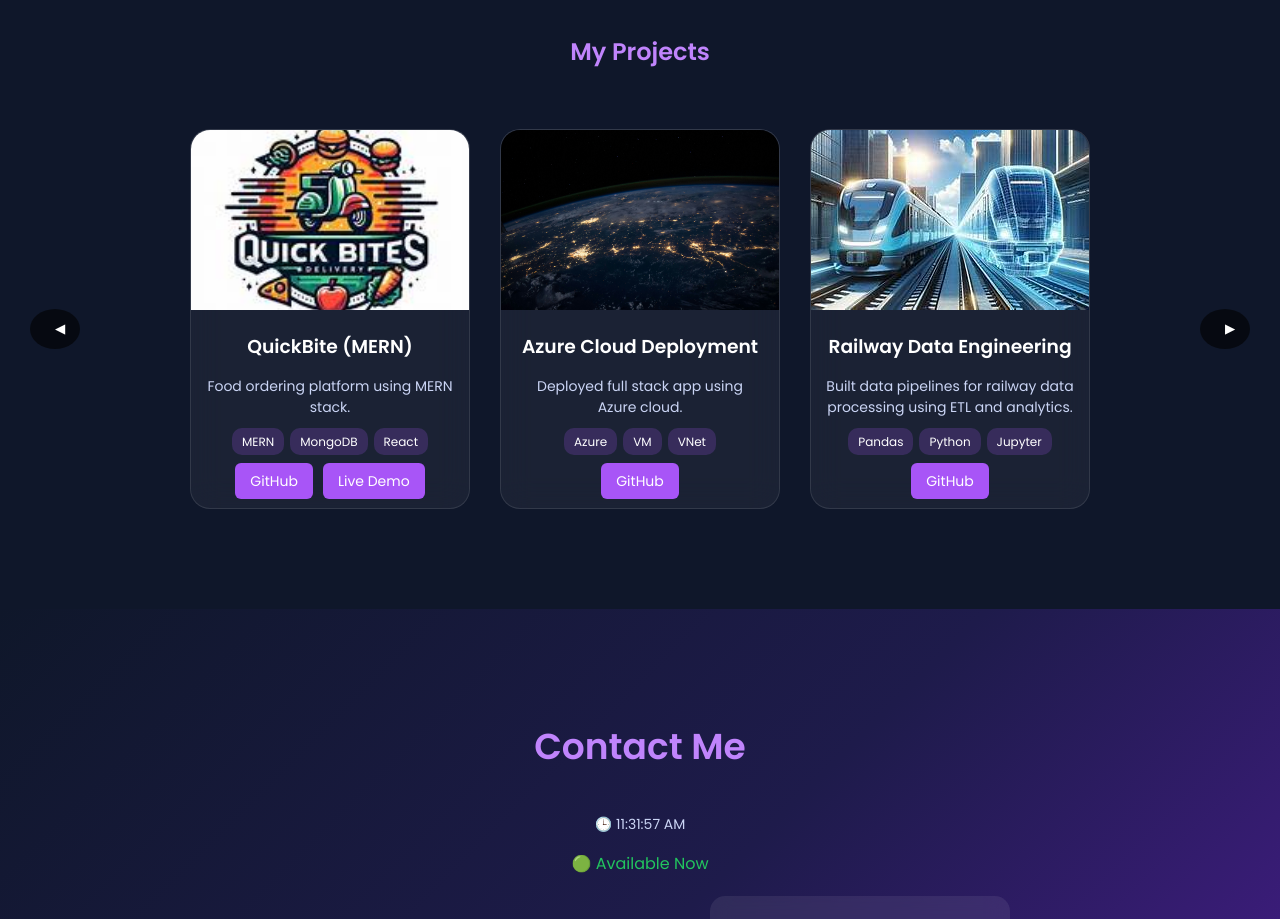
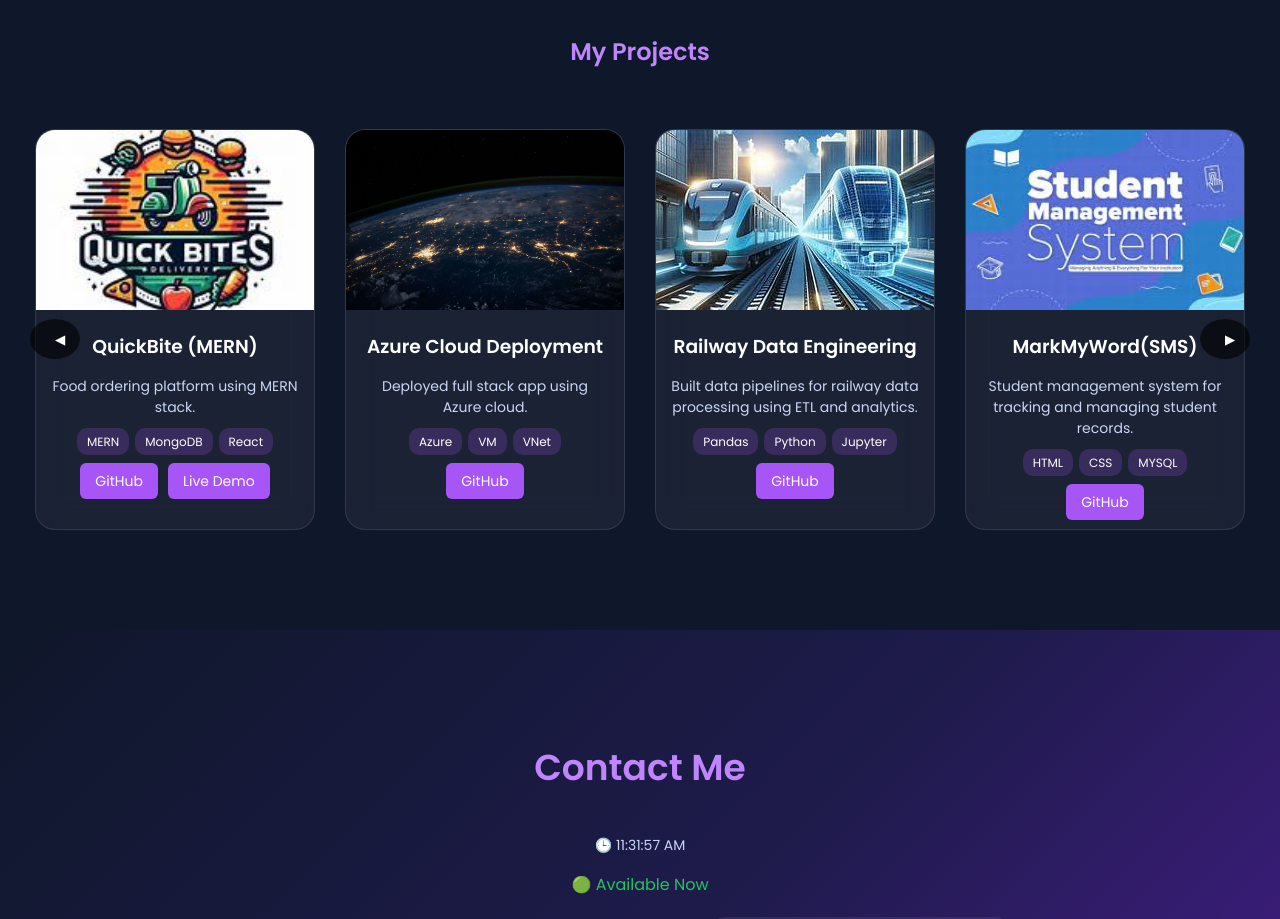
Before and after one commit to Aradhana-Mohanty2000/portfolio, a React (Create React App) app: page / in a window 1280 px wide. Shown: the part 4040-4959 px from the top of the page. Built offline with nearby package versions, Linux system fonts and the light colour scheme.

Commit message:
project added

```diff
--- a/src/components/Projects.jsx
+++ b/src/components/Projects.jsx
@@ -2,8 +2,9 @@ import './Projects.css';
 import ProjectCard from './ProjectCard';
 
 import railwayImg from '../assets/railwayde.jpg';
-import azureImg from '../assets/azurecd.jpg';   // ✅ fixed
+import azureImg from '../assets/azurecd.jpg';
 import quickImg from '../assets/quickb.jpg';
+import studentImg from '../assets/studentms.jpg'
 
 import { useRef } from "react";
 
@@ -58,6 +59,13 @@ function Projects() {
             github="https://github.com/Aradhana-Mohanty2000/railway-data-engineering"
           />
 
+          <ProjectCard
+            image={studentImg}
+            title="MarkMyWord(SMS)"
+            desc="Student management system for tracking and managing student records."
+            tags={["HTML", "CSS", "MYSQL"]}
+            github="https://github.com/Aradhana-Mohanty2000/markmywords"
+          />
         </div>
 
         {/* RIGHT BUTTON */}
```
Also changed, not shown: src/assets/studentms.jpg (added), 1 other file (tests, documents, lock files or other folders).
